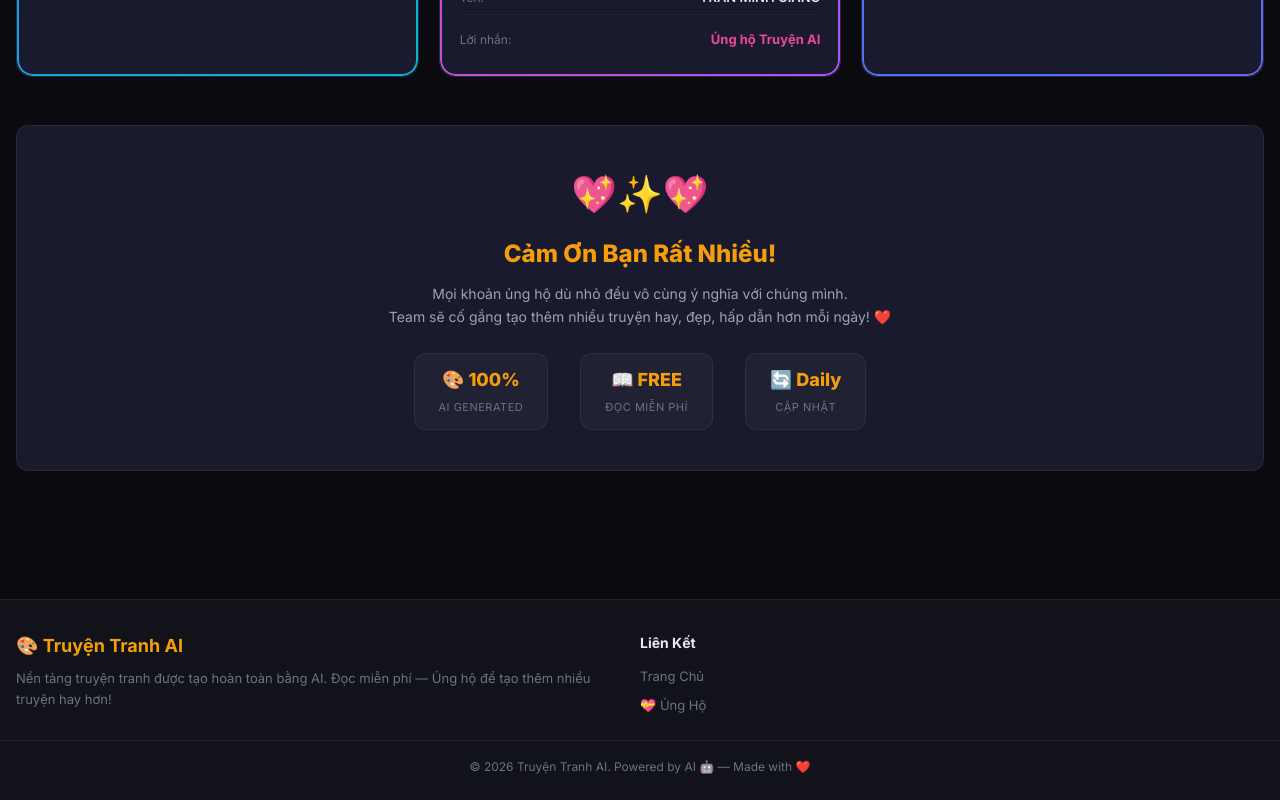
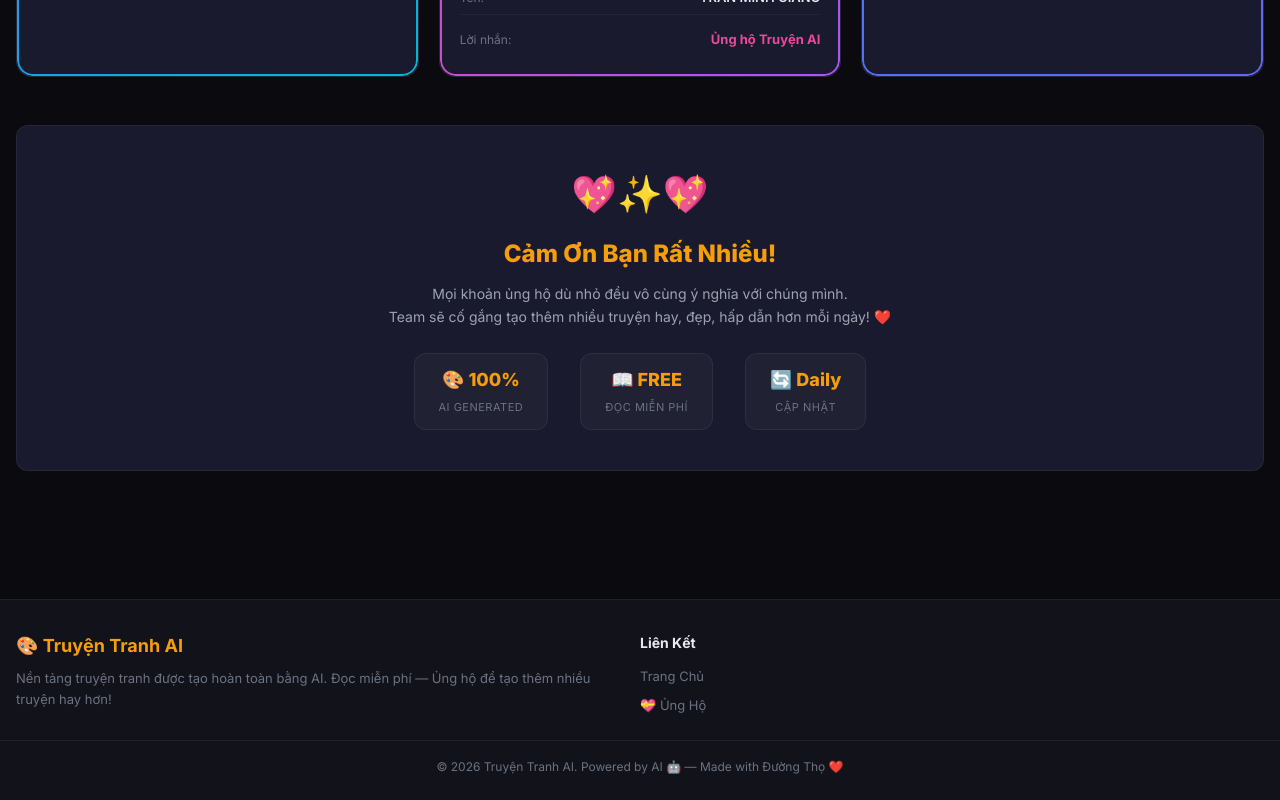
Before and after one commit to duongtho001/hothot, a Next.js app: page /donate in a window 1280 px wide. Shown: the part 1451-2251 px from the top of the page. Built offline with nearby package versions, Linux system fonts and the light colour scheme.

Commit message:
Footer: add Duong Tho credit

```diff
--- a/src/components/Footer.js
+++ b/src/components/Footer.js
@@ -20,7 +20,7 @@ export default function Footer() {
         </div>
       </div>
       <div className="footer-bottom">
-        © 2026 Truyện Tranh AI. Powered by AI 🤖 — Made with ❤️
+        © 2026 Truyện Tranh AI. Powered by AI 🤖 — Made with Đường Thọ ❤️
       </div>
     </footer>
   );
```
